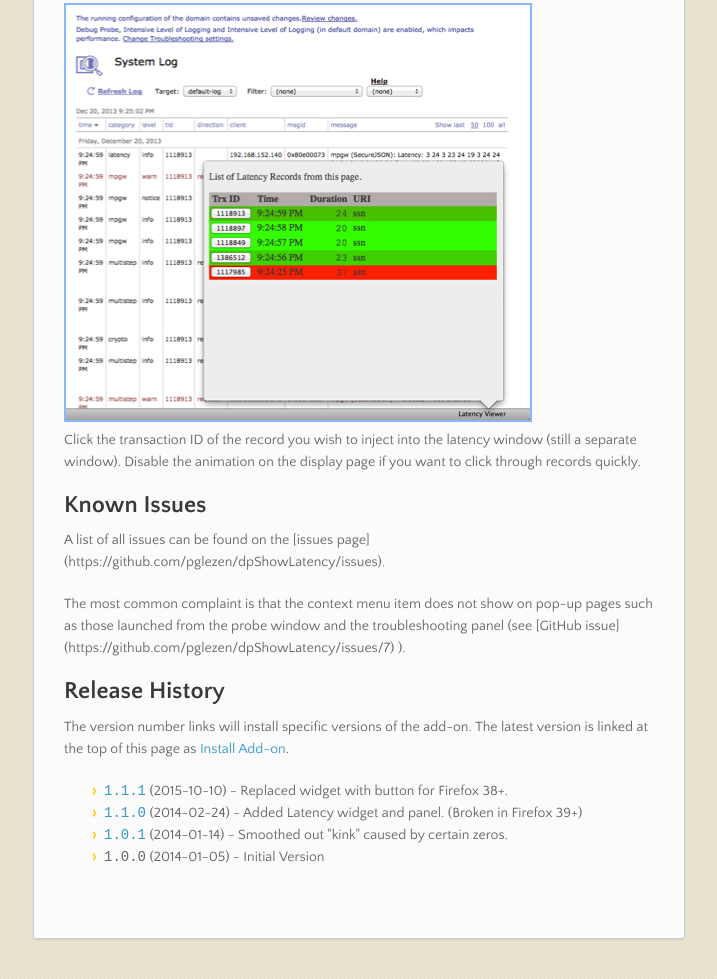
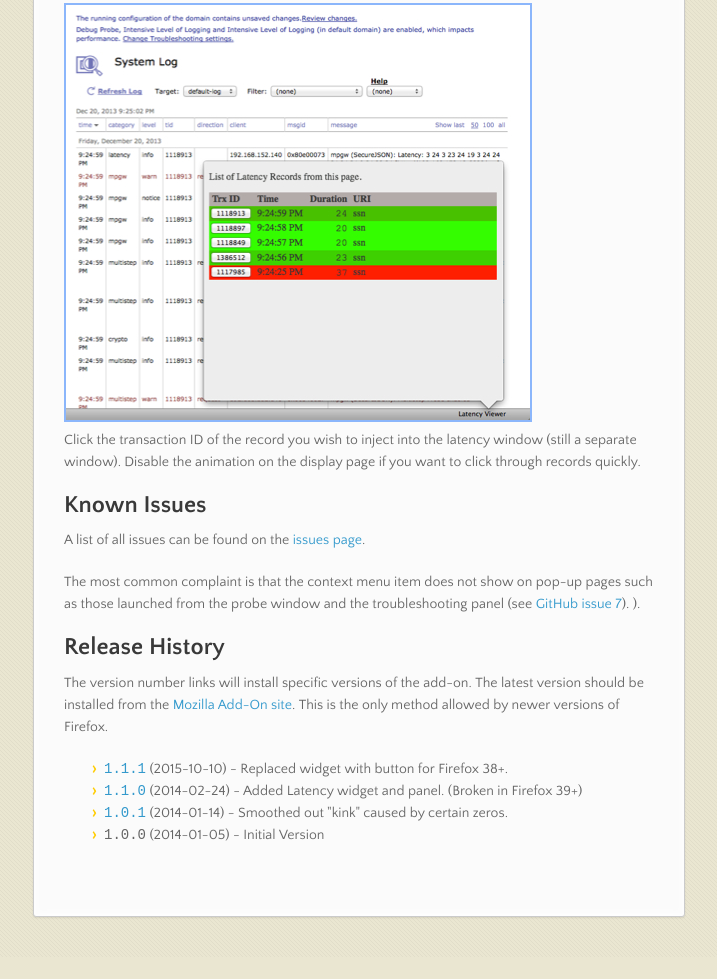
Before and after one commit to pglezen/dpShowLatency, a plain HTML site: page index.html in a window 1280 px wide. Shown: the part 1118-2097 px from the top of the page, without its empty margins (282-999 px from the left). After the commit the page ends 2075 px from the top, so only its background shows below. Drawn offline with nearby package versions, Linux system fonts and the light colour scheme.

Commit message:
Updated links to refer to Mozilla add-on site.

```diff
--- a/index.html
+++ b/index.html
@@ -28,7 +28,7 @@
         <div class="downloads">
           <span>Downloads:</span>
           <ul>
-            <li><a href="builds/dpshowlatency.xpi" class="button">Install Add-on</a></li>
+            <li><a href="https://addons.mozilla.org/en-US/firefox/addon/dp-latency-log-visualization/" class="button">Add-on Page</a></li>
             <li><a href="ShowLatency.html" class="button">Latency Page</a></li>
           </ul>
         </div>
@@ -43,7 +43,7 @@
 <a name="firefox-add-on-datapower-latency-record-analyzer" class="anchor" href="#firefox-add-on-datapower-latency-record-analyzer"><span class="octicon octicon-link"></span></a>Firefox Add-on: DataPower Latency Record Analyzer</h1>
 
 <p>This Firefox Add-on is relevant to users of
-<a href="http://www.ibm.com/software/products/en/datapower-xi52">IBM DataPower appliances</a>.
+<a href="http://www.ibm.com/software/products/en/ibm-datapower-gateways">IBM DataPower Gateways</a>.
 It provides an analysis tool for latency records written to the
 DataPower Web UI log viewer.  This add-on is basically an automation
 of the copy-n-paste task needed to use the
@@ -74,20 +74,21 @@ the display page if you want to click through records quickly.
 
 <p>
 A list of all issues can be found on the
-[issues page](https://github.com/pglezen/dpShowLatency/issues).
+<a href="https://github.com/pglezen/dpShowLatency/issues">issues page</a>.
 </p><p>
 The most common complaint is that the context menu item does not show
 on pop-up pages such as those launched from the probe window and the
 troubleshooting panel (see
-[GitHub issue](https://github.com/pglezen/dpShowLatency/issues/7)
+<a href="https://github.com/pglezen/dpShowLatency/issues/7">GitHub issue 7</a>).
 ).
 </p>
 
 <h2>Release History</h2>
 <p>
 The version number links will install specific versions of the add-on.
-The latest version is linked at the top of this page as
-<a href="builds/dpshowlatency.xpi">Install Add-on</a>.
+The latest version should be installed from the
+<a href="https://addons.mozilla.org/en-US/firefox/addon/dp-latency-log-visualization/">Mozilla Add-On site</a>.
+This is the only method allowed by newer versions of Firefox.
 </p><p>
 <ul>
   <li><a href="builds/dpshowlatency-1.1.1.xpi"><tt>1.1.1</tt></a> (2015-10-10) -
```
